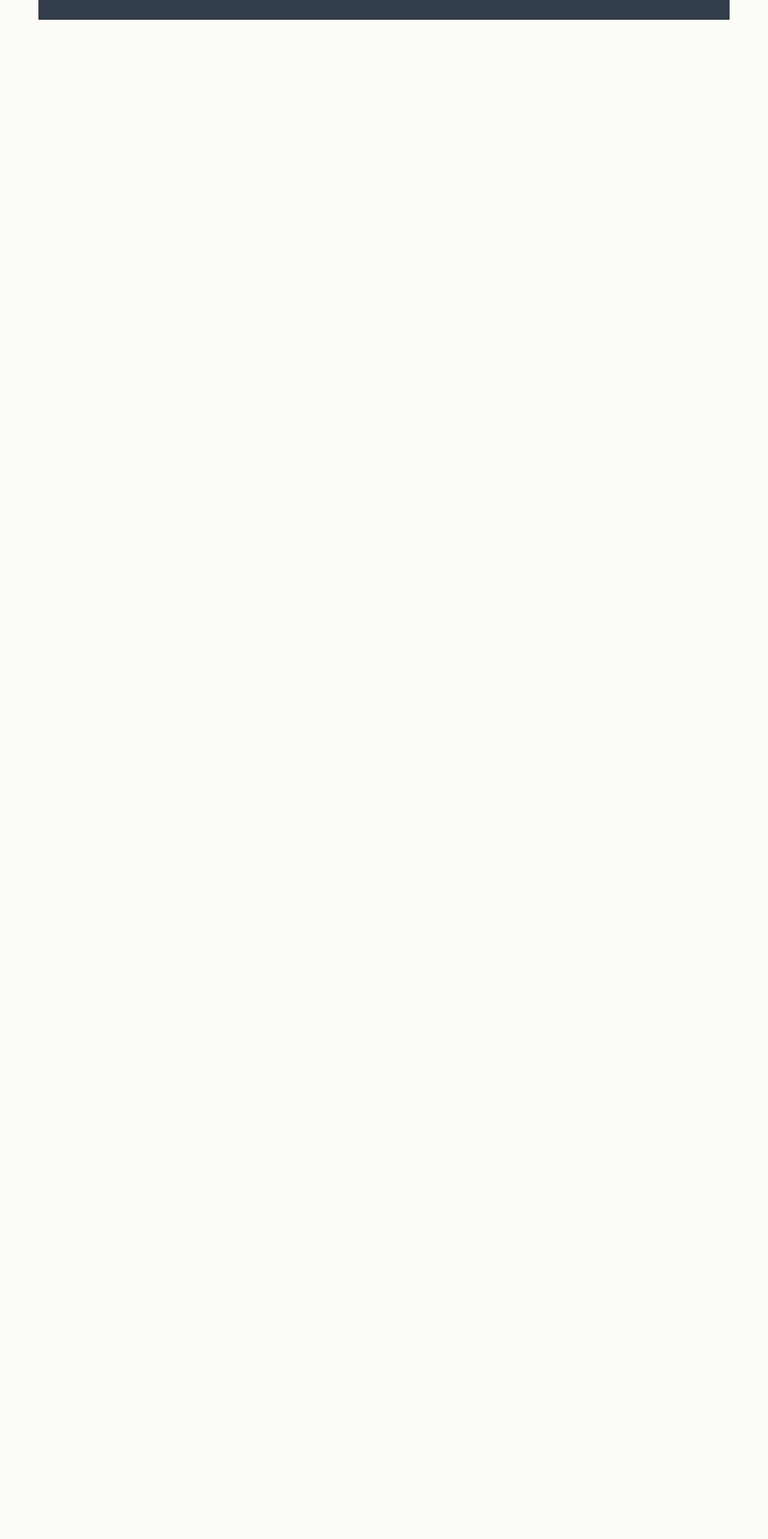
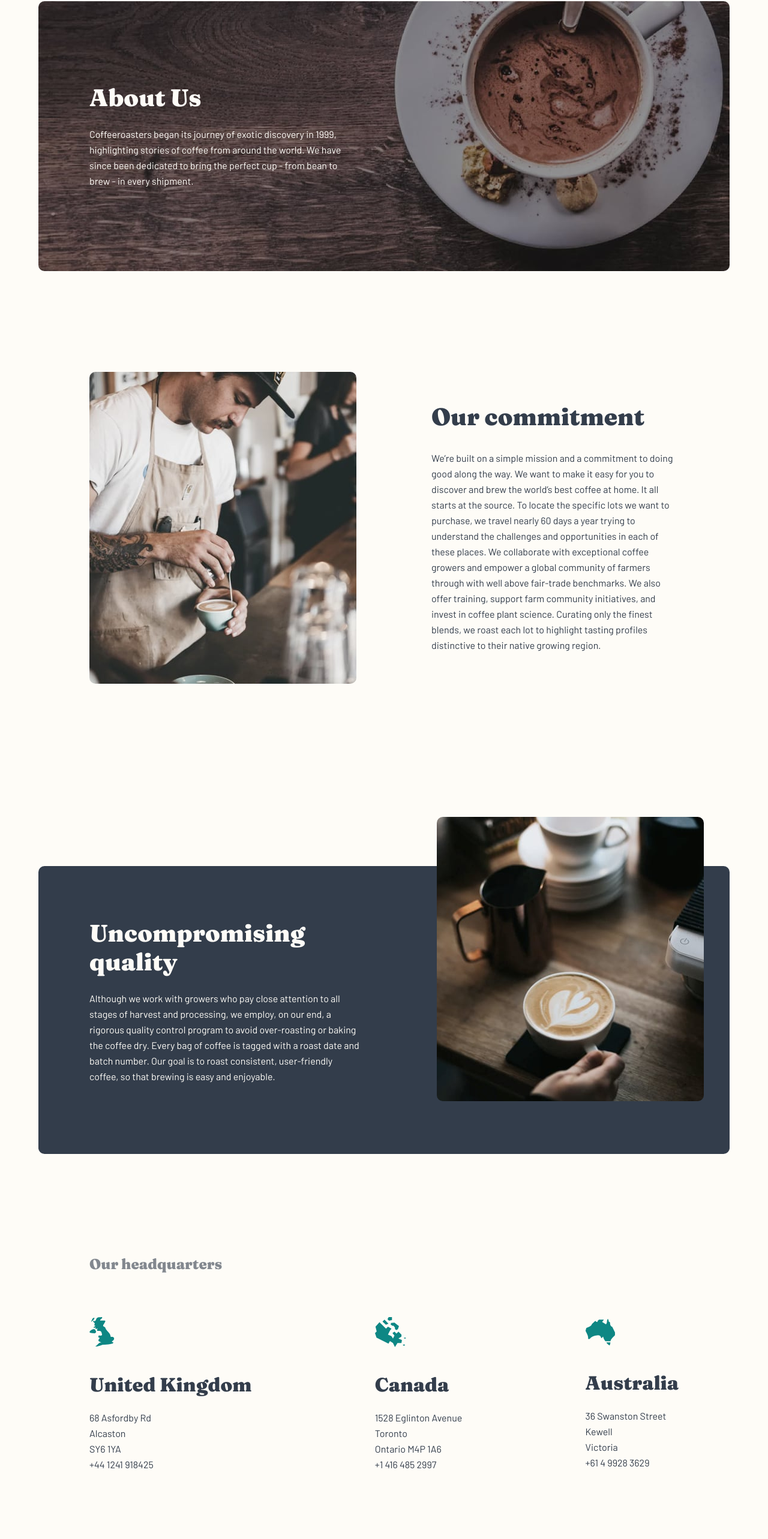
Before and after one commit to thusmiley/coffeeroasters, a React (Vite) app: page /about in a window 1280 px wide. Shown: the part 117-2683 px from the top of the page at 60% size. Before the commit the page ends 800 px from the top, so only its background shows below. Built offline with nearby package versions, Linux system fonts and the light colour scheme.

Commit message:
add about page

```diff
--- a/src/About.jsx
+++ b/src/About.jsx
@@ -1,9 +1,18 @@
-import React from 'react'
+import React from "react";
+import Hero from "./components/about/Hero";
+import Commitment from "./components/about/Commitment";
+import Quality from "./components/about/Quality";
+import Locations from "./components/about/Locations";
 
 const About = () => {
   return (
-    <div>About</div>
-  )
-}
+    <div>
+      <Hero />
+      <Commitment />
+      <Quality />
+      <Locations />
+    </div>
+  );
+};
 
-export default About
+export default About;
--- /dev/null
+++ b/src/components/about/Commitment.jsx
@@ -0,0 +1,32 @@
+import React from "react";
+import commitmentmobile from "../../assets/about/mobile/image-commitment.jpg";
+
+const Commitment = () => {
+  return (
+    <section className="w-container px-cx mx-auto mt-[120px] flexCenter flex-col text-center md:mt-[144px] md:flex-row md:text-left xl:mt-[168px] xl:px-[85px]">
+      <picture>
+        <source media="(max-width: 480px)" srcset="/src/assets/about/mobile/image-commitment.jpg" />
+        <source media="(max-width: 1200px)" srcset="/src/assets/about/tablet/image-commitment.jpg" />
+        <source media="(min-width: 1201px)" srcset="/src/assets/about/desktop/image-commitment.jpg" />
+        <img
+          src="/src/assets/about/mobile/image-commitment.jpg"
+          alt="our commitment"
+          className="rounded-[10px] md:min-w-[281px] mb-12 md:mb-0 md:mr-[69px] md:w-[50%] xl:mr-[125px] xl:min-w-[445px]"
+        />
+      </picture>
+
+      <div className="md:w-[50%]">
+        <h2 className="font-fraunces text-[32px]  leading-[48px] mb-[30px] xl:text-[40px] xl:mb-8">Our commitment</h2>
+        <p className="paragraph">
+          We’re built on a simple mission and a commitment to doing good along the way. We want to make it easy for you to discover and brew the world’s best coffee at home. It all
+          starts at the source. To locate the specific lots we want to purchase, we travel nearly 60 days a year trying to understand the challenges and opportunities in each of
+          these places. We collaborate with exceptional coffee growers and empower a global community of farmers through with well above fair-trade benchmarks. We also offer
+          training, support farm community initiatives, and invest in coffee plant science. Curating only the finest blends, we roast each lot to highlight tasting profiles
+          distinctive to their native growing region.
+        </p>
+      </div>
+    </section>
+  );
+};
+
+export default Commitment;
--- /dev/null
+++ b/src/components/about/Hero.jsx
@@ -0,0 +1,17 @@
+import React from "react";
+
+const Hero = () => {
+  return (
+    <section>
+      <div className="about-hero-bg w-container px-cx mx-auto text-cream text-center pt-[111px] pb-[87px] mt-[90px] rounded-[10px] md:mt-[119px] md:py-[118px] md:pl-[58px] md:text-left xl:py-[137px] xl:pl-[85px]">
+        <h1 className="font-fraunces text-[28px]  leading-[28px] md:text-[32px] md:leading-[40px] xl:text-[40px] xl:leading-[48px]">About Us</h1>
+        <p className="paragraph mx-6 mt-6 md:ml-0 md:max-w-[398px] xl:max-w-[445px]">
+          Coffeeroasters began its journey of exotic discovery in 1999, highlighting stories of coffee from around the world. We have since been dedicated to bring the perfect cup
+          - from bean to brew - in every shipment.
+        </p>
+      </div>
+    </section>
+  );
+};
+
+export default Hero;
--- /dev/null
+++ b/src/components/about/Locations.jsx
@@ -0,0 +1,46 @@
+import React from "react";
+
+const Locations = () => {
+  return (
+    <section className="w-container px-cx mx-auto text-center my-[120px] md:text-left md:my-[144px] xl:my-[168px] xl:px-[85px]">
+      <h2 className="text-[#83888F] heading3 md:ml-0 md:w-[100%]">Our headquarters</h2>
+
+      <div className="flexCenter flex-col md:flex-row md:mt-[72px] md:justify-between ">
+        <div className="flexCenter flex-col mt-[72px] md:mt-0 md:inline">
+          <img src="/src/assets/about/desktop/illustration-uk.svg" alt="uk" />
+          <h3 className="text-[28px] leading-[36px] font-fraunces mt-12 mb-[22px] md:text-[24px] xl:text-[32px] xl:leading-[36px] xl:mt-[45px] xl:mb-6">United Kingdom</h3>
+          <p className="text-[16px] leading-[26px]">
+            68 Asfordby Rd <br />
+            Alcaston <br />
+            SY6 1YA <br />
+            +44 1241 918425
+          </p>
+        </div>
+
+        <div className="flexCenter flex-col mt-20 md:mt-0 md:mx-[10px] md:inline">
+          <img src="/src/assets/about/desktop/illustration-canada.svg" alt="canada" />
+          <h3 className="text-[28px] leading-[36px] font-fraunces mt-12 mb-[22px] md:text-[24px] xl:text-[32px] xl:leading-[36px] xl:mt-[45px] xl:mb-6">Canada</h3>
+          <p className="text-[16px] leading-[26px]">
+            1528 Eglinton Avenue <br />
+            Toronto <br />
+            Ontario M4P 1A6 <br />
+            +1 416 485 2997
+          </p>
+        </div>
+
+        <div className="flexCenter flex-col mt-20 md:mt-0 md:inline">
+          <img src="/src/assets/about/desktop/illustration-australia.svg" alt="australia" />
+          <h3 className="text-[28px] leading-[36px] font-fraunces mt-12 mb-[22px] md:text-[24px] xl:text-[32px] xl:leading-[36px] xl:mt-[45px] xl:mb-6">Australia</h3>
+          <p className="text-[16px] leading-[26px]">
+            36 Swanston Street <br />
+            Kewell <br />
+            Victoria <br />
+            +61 4 9928 3629
+          </p>
+        </div>
+      </div>
+    </section>
+  );
+};
+
+export default Locations;
--- /dev/null
+++ b/src/components/about/Quality.jsx
@@ -0,0 +1,31 @@
+import React from "react";
+
+const Quality = () => {
+  return (
+    <section>
+      <div className="w-container px-cx mx-auto mt-[198px] flexCenter flex-col text-center bg-dark-gray rounded-[10px] text-cream pt-6 px-6 pb-[61px] md:mt-[304px] md:px-[74px] md:pb-[67px] xl:flex-row-reverse xl:items-start xl:text-left xl:px-[85px] xl:py-[88px]">
+        <picture>
+          <source media="(max-width: 480px)" srcset="/src/assets/about/mobile/image-quality.jpg" />
+          <source media="(max-width: 1200px)" srcset="/src/assets/about/tablet/image-quality.jpg" />
+          <source media="(min-width: 1201px)" srcset="/src/assets/about/desktop/image-quality.jpg" />
+          <img
+            src="/src/assets/about/mobile/image-quality.jpg"
+            alt="Uncompromising quality"
+            className="rounded-[10px] mb-[64px] mt-[-110px] md:mt-[-170px] xl:mb-0 xl:ml-[125px]"
+          />
+        </picture>
+
+        <div className="xl:w-[50%]">
+          <h2 className="font-fraunces text-[28px] leading-[28px] md:text-[32px] md:leading-[48px] xl:text-[40px]"> Uncompromising quality</h2>
+          <p className="paragraph mt-6">
+            Although we work with growers who pay close attention to all stages of harvest and processing, we employ, on our end, a rigorous quality control program to avoid
+            over-roasting or baking the coffee dry. Every bag of coffee is tagged with a roast date and batch number. Our goal is to roast consistent, user-friendly coffee, so that
+            brewing is easy and enjoyable.
+          </p>
+        </div>
+      </div>
+    </section>
+  );
+};
+
+export default Quality;
--- a/src/components/home/Collections.jsx
+++ b/src/components/home/Collections.jsx
@@ -6,7 +6,7 @@ import planalto from "../../assets/home/desktop/image-planalto.png";
 
 const Collections = () => {
   return (
-    <section className="w-container px-cx mx-auto flexCenter flex-col my-[120px] md:my-[144px] xl:mt-[136px] xl:mb-50">
+    <section className="w-container px-cx mx-auto flexCenter flex-col my-[120px] md:my-[144px] xl:mt-[136px] xl:mb-50 xl:px-[85px]">
       <h2 className="heading2 text-transparent bg-clip-text bg-gradient-to-b from-[#83888F] to-[#fefcf7] md:text-[96px] md:leading-[72px] xl:text-[150px]">our collection</h2>
 
       <div className="md:mt-[-70px] md:max-w-[573px] xl:flex xl:max-w-[100%] xl:mt-[-15px]">
--- a/src/components/home/Features.jsx
+++ b/src/components/home/Features.jsx
@@ -5,7 +5,7 @@ import truck from "../../assets/home/desktop/icon-truck.svg";
 
 const Features = () => {
   return (
-    <section className="h-[1550px] md:h-[1000px] xl:h-[900px]">
+    <section className="h-[1550px] md:h-[1000px] lg:h-[950px] xl:h-[900px]">
       <div className="bg-dark-gray w-container px-cx mx-auto rounded-[10px] h-[902px] text-cream text-center flex flex-col py-[64px] px-[24px] md:h-[573px] md:p-[56px] xl:pt-[100px] xl:px-[70px]">
         <h2 className="font-fraunces text-[28px] leading-[28px] md:text-[32px] md:leading-[48px] xl:text-[40px]">Why choose us?</h2>
         <p className="paragraph mt-6 mb-[64px] md:mb-[70px] md:max-w-[540px] md:mx-auto xl:mt-8 xl:mb-[86px]">
--- a/src/components/home/Howitworks.jsx
+++ b/src/components/home/Howitworks.jsx
@@ -2,13 +2,13 @@ import React from "react";
 
 const Howitworks = () => {
   return (
-    <section>
-      <div className="w-container px-cx mx-auto flexCenter flex-col mb-[140px] relative md:pb-[90px] -z-10 xl:pb-[110px] xl:mb-[180px]">
+    <section className="xl:px-[85px]">
+      <div className="w-container px-cx mx-auto flexCenter flex-col mb-[140px] relative md:pb-[90px] -z-10 xl:mb-[180px] ">
         <h2 className="text-[#83888F] heading3 mb-20 md:ml-0 md:w-[100%]">How it works</h2>
 
         <div className="text-center md:flex md:text-left">
           {/* orange line */}
-          <div className="hidden md:block absolute top-[125px] bg-orange h-[2px] w-[70%] -z-[10] xl:w-[74%]" />
+          <div className="hidden md:block absolute top-[125px] bg-orange h-[2px] w-[70%] -z-[10] xl:w-[76%]" />
 
           <div className="mb-[56px] md:mb-0">
             {/* circle */}
--- a/src/index.css
+++ b/src/index.css
@@ -12,7 +12,7 @@
   }
   @screen 2xl {
     :root {
-      --container-w: clamp(900px, 85%, 1110px);
+      --container-w: clamp(900px, 85%, 1280px);
     }
   }
   * {
@@ -156,4 +156,21 @@
 }
 .social a:hover path {
   @apply fill-orange duration-300;
+}
+
+.about-hero-bg {
+  background: url("/src/assets/about/mobile/image-hero-whitecup.jpg") no-repeat top center;
+  background-size: cover;
+}
+@screen sm {
+  .about-hero-bg {
+    background: url("/src/assets/about/tablet/image-hero-whitecup.jpg") no-repeat top center;
+    background-size: cover;
+  }
+}
+@screen lg {
+  .about-hero-bg {
+    background: url("/src/assets/about/desktop/image-hero-whitecup.jpg") no-repeat top center;
+    background-size: cover;
+  }
 }/*# sourceMappingURL=index.css.map */
--- a/src/index.sass
+++ b/src/index.sass
@@ -10,7 +10,7 @@
             --container-w: clamp(540px, 90%, 1280px)
     @screen 2xl
         :root
-            --container-w: clamp(900px, 85%, 1110px)
+            --container-w: clamp(900px, 85%, 1280px)
 
     *
         box-sizing: border-box
@@ -131,3 +131,14 @@
 
 .social a:hover path
     @apply fill-orange duration-300
+
+// about hero bg
+.about-hero-bg
+    background: url('/src/assets/about/mobile/image-hero-whitecup.jpg') no-repeat top center
+    background-size: cover
+    @screen sm
+        background: url('/src/assets/about/tablet/image-hero-whitecup.jpg') no-repeat top center
+        background-size: cover
+    @screen lg
+        background: url('/src/assets/about/desktop/image-hero-whitecup.jpg') no-repeat top center
+        background-size: cover
```
Also changed, not shown: 1 other file (tests, documents, lock files or other folders).
